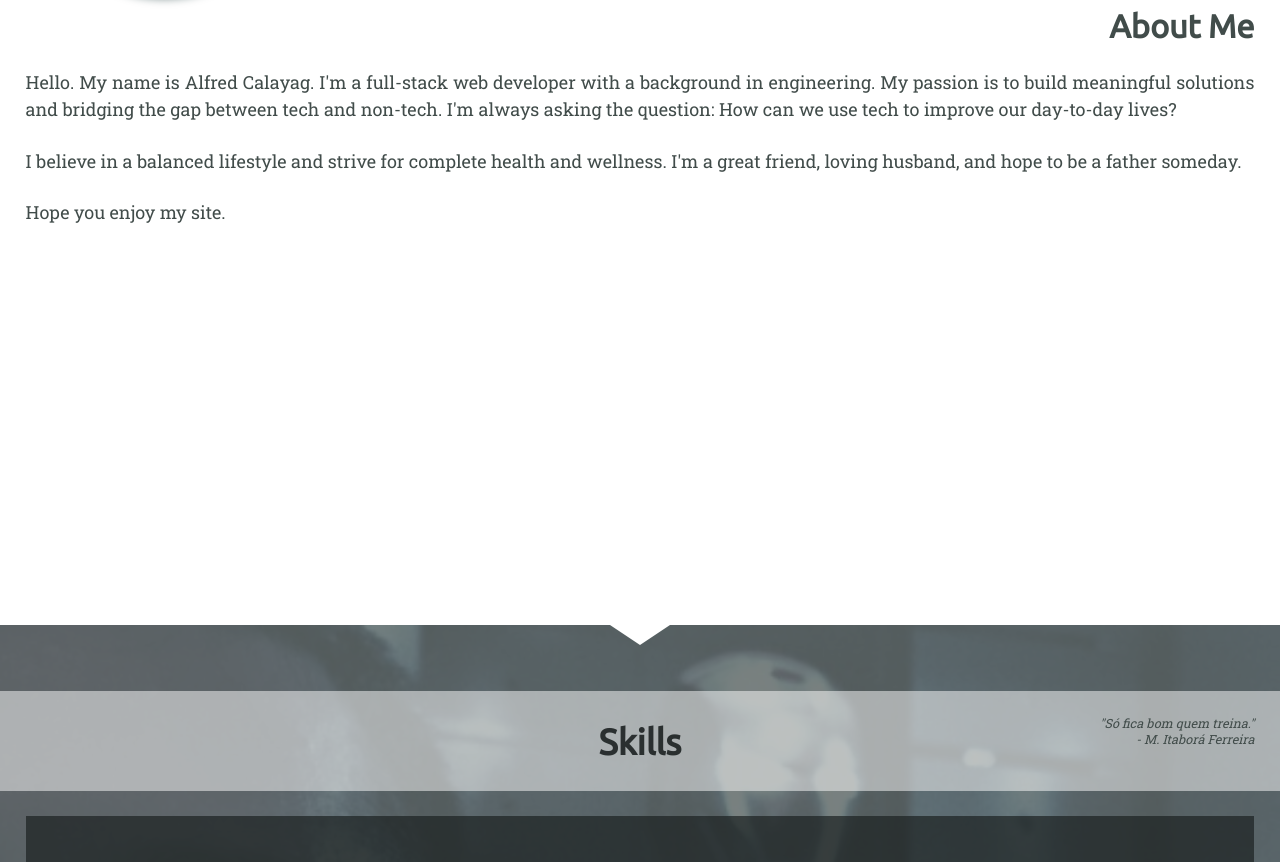
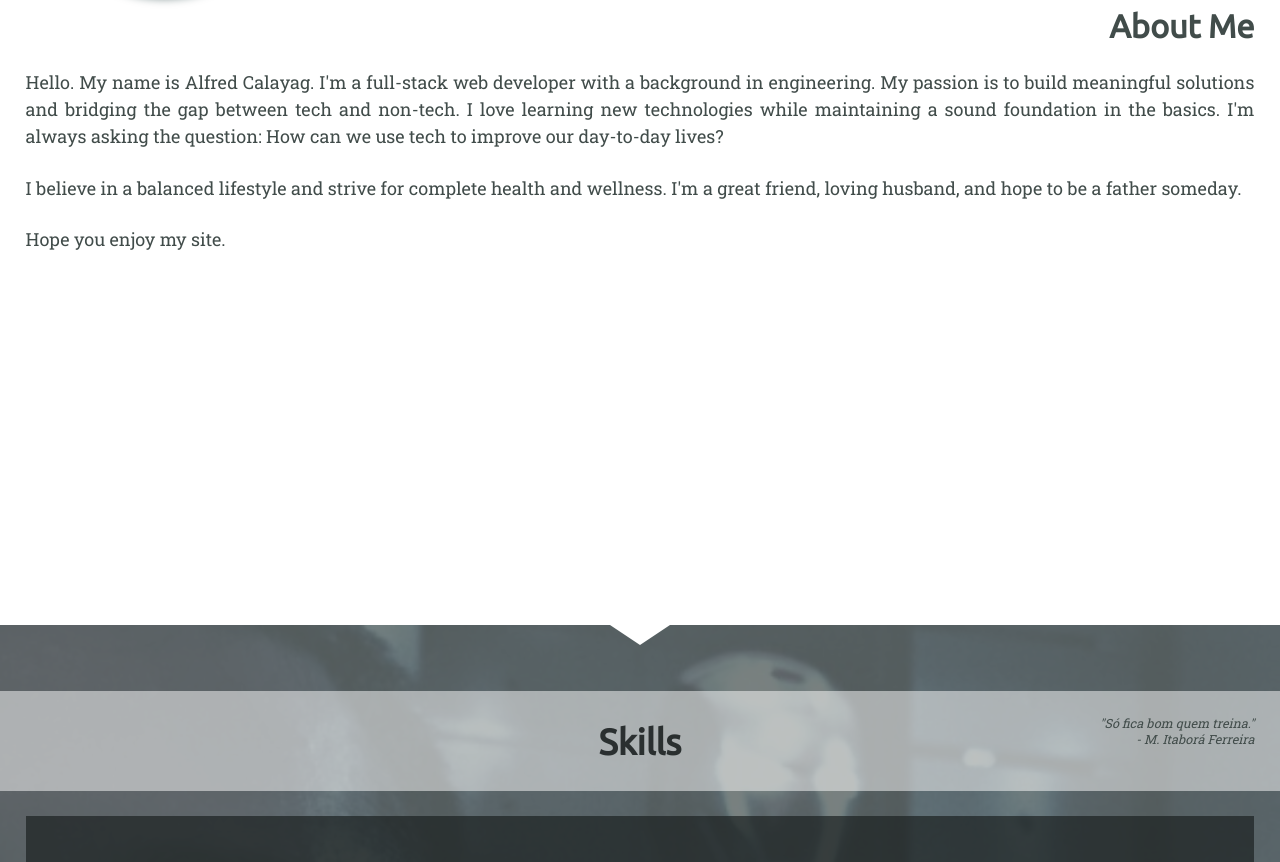
Before and after one commit to alfredcalayag/my-website, a plain HTML site: page index.html in a window 1280 px wide. Shown: the part 993-1855 px from the top of the page. Drawn offline with nearby package versions, Linux system fonts and the light colour scheme; a web font is replaced by a local one.

Commit message:
Revised About me page

```diff
--- a/index.html
+++ b/index.html
@@ -76,7 +76,7 @@
                 <article>
                     <h2>About Me</h2>
 
-                    <p>Hello.  My name is Alfred Calayag.  I'm a full-stack web developer with a background in engineering.  My passion is to build meaningful solutions and bridging the gap between tech and non-tech.  I'm always asking the question: How can we use tech to improve our day-to-day lives?</p>
+                    <p>Hello.  My name is Alfred Calayag.  I'm a full-stack web developer with a background in engineering.  My passion is to build meaningful solutions and bridging the gap between tech and non-tech.  I love learning new technologies while maintaining a sound foundation in the basics.  I'm always asking the question: How can we use tech to improve our day-to-day lives?</p>
 
                     <p>I believe in a balanced lifestyle and strive for complete health and wellness.  I'm a great friend, loving husband, and hope to be a father someday.</p>
 
```
